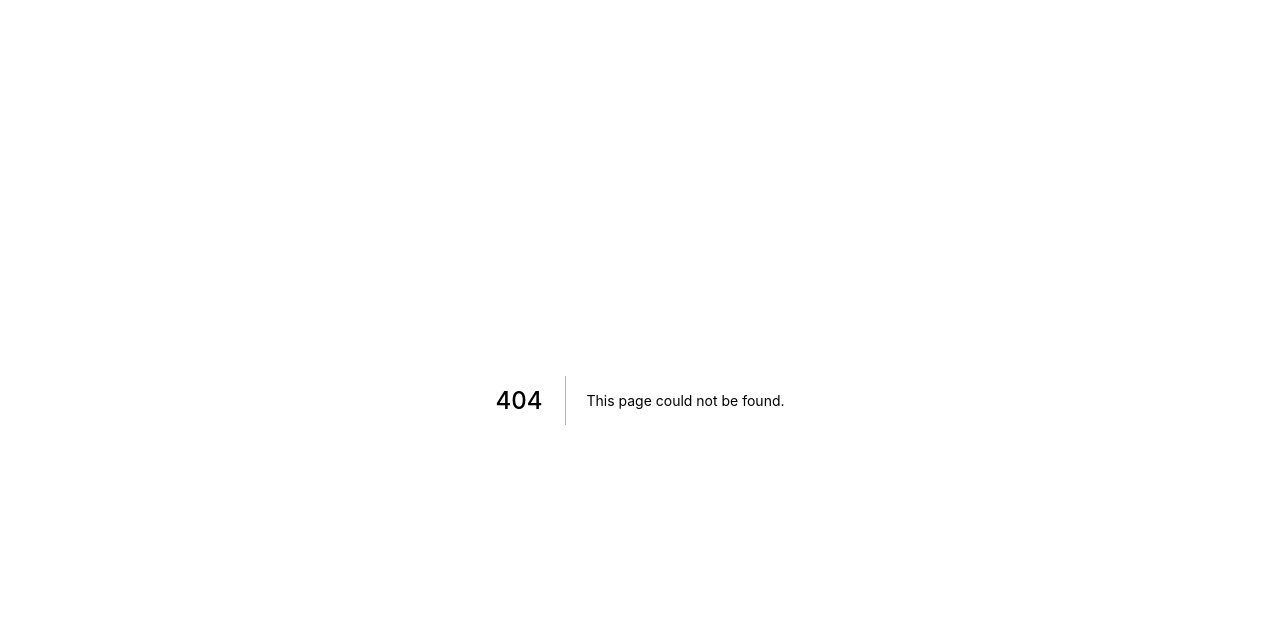
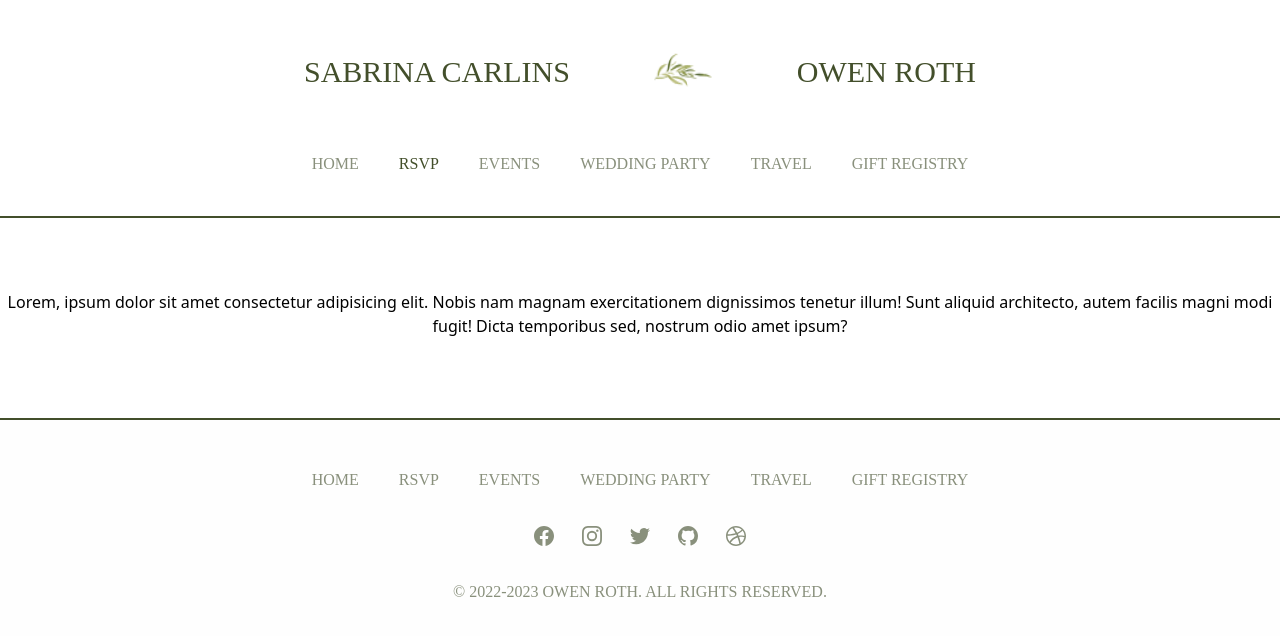
Before and after one commit to oroth8/owensabrina, a Next.js app: page /RSVP in a window 1280 px wide. Before the commit this address had no page. Shown: the top 636 px of the page. Built offline with nearby package versions, Linux system fonts and the light colour scheme; a web font is replaced by a local one.

Commit message:
add new photo and main nav bar

```diff
--- /dev/null
+++ b/components/nav/Nav.tsx
@@ -0,0 +1,40 @@
+import React from 'react'
+import Image from 'next/image'
+import Link from 'next/link'
+import { navigation } from '../../navLinks'
+import { useRouter } from 'next/router'
+
+const Nav = () => {
+  const { asPath } = useRouter()
+  return (
+    <div className='border-b-2 border-green-dark mb-8 font-display'>
+      <div className='flex justify-center items-center uppercase my-8 text-green-dark text-3xl flex-col sm:flex-row sm:mx-auto sm:max-w-2xl'>
+        <h1>Sabrina Carlins</h1>
+        <div className="mx-auto w-16 my-2">
+            <Image
+              src="/images/root.png"
+              alt="flowers"
+              height={100}
+              width={100}
+              layout="responsive"
+            />
+          </div>
+          <h1>Owen Roth</h1>
+      </div>
+         <nav
+            className="-mx-5 -my-2 flex flex-wrap justify-center uppercase my-8 text-green-primary "
+            aria-label="Navigation"
+          >
+            {navigation.main.map((item) => (
+              <div key={item.name} className={item.href === asPath ? "text-green-dark px-5 py-2" : "hover:text-green-dark px-5 py-2"}>
+                <Link href={item.href}>
+                  {item.name}
+                </Link>
+              </div>
+            ))}
+          </nav>
+    </div>
+  )
+}
+
+export default Nav
--- a/navLinks.js
+++ b/navLinks.js
@@ -1,7 +1,7 @@
 export const navigation = {
     main: [
-      { name: 'Home', href: '#' },
-      { name: 'RSVP', href: '#' },
+      { name: 'Home', href: '/' },
+      { name: 'RSVP', href: '/RSVP' },
       { name: 'Events', href: '#' },
       { name: 'Wedding Party', href: '#' },
       { name: 'Travel', href: '#' },
--- /dev/null
+++ b/pages/RSVP.tsx
@@ -0,0 +1,20 @@
+import type { ReactElement } from "react";
+import Layout from "../components/nav/Layout";
+import type { NextPageWithLayout } from "./_app";
+import Nav from "../components/nav/Nav";
+const Page: NextPageWithLayout = () => {
+  return (
+    <>
+    <Nav/>
+    <p className="py-10 text-center">
+        Lorem, ipsum dolor sit amet consectetur adipisicing elit. Nobis nam magnam exercitationem dignissimos tenetur illum! Sunt aliquid architecto, autem facilis magni modi fugit! Dicta temporibus sed, nostrum odio amet ipsum?
+    </p>
+    </>
+  );
+};
+
+Page.getLayout = function getLayout(page: ReactElement) {
+  return <Layout>{page}</Layout>;
+};
+
+export default Page;
--- a/pages/index.tsx
+++ b/pages/index.tsx
@@ -2,6 +2,7 @@ import type { ReactElement } from "react";
 import Layout from "../components/nav/Layout";
 import type { NextPageWithLayout } from "./_app";
 import Image from "next/image";
+import Link from 'next/link'
 import { navigation } from "../navLinks";
 
 const Page: NextPageWithLayout = () => {
@@ -38,10 +39,10 @@ const Page: NextPageWithLayout = () => {
             aria-label="Navigation"
           >
             {navigation.main.map((item) => (
-              <div key={item.name} className="px-5 py-2">
-                <a href={item.href} className="hover:text-green-dark">
+              <div key={item.name} className={item.name === "Home" ? "text-green-dark px-5 py-2" : "hover:text-green-dark px-5 py-2"}>
+                <Link href={item.href} >
                   {item.name}
-                </a>
+                </Link>
               </div>
             ))}
           </nav>
@@ -49,10 +50,10 @@ const Page: NextPageWithLayout = () => {
           <div className="shadow w-full p-2 mt-4">
             <Image
               priority
-              src="/images/bw.png"
+              src="/images/bw2.png"
               alt="flowers"
-              height={487}
-              width={900}
+              height={825}
+              width={1280}
               layout="responsive"
             />
           </div>
```
Also changed, not shown: public/images/bw2.png (added).
